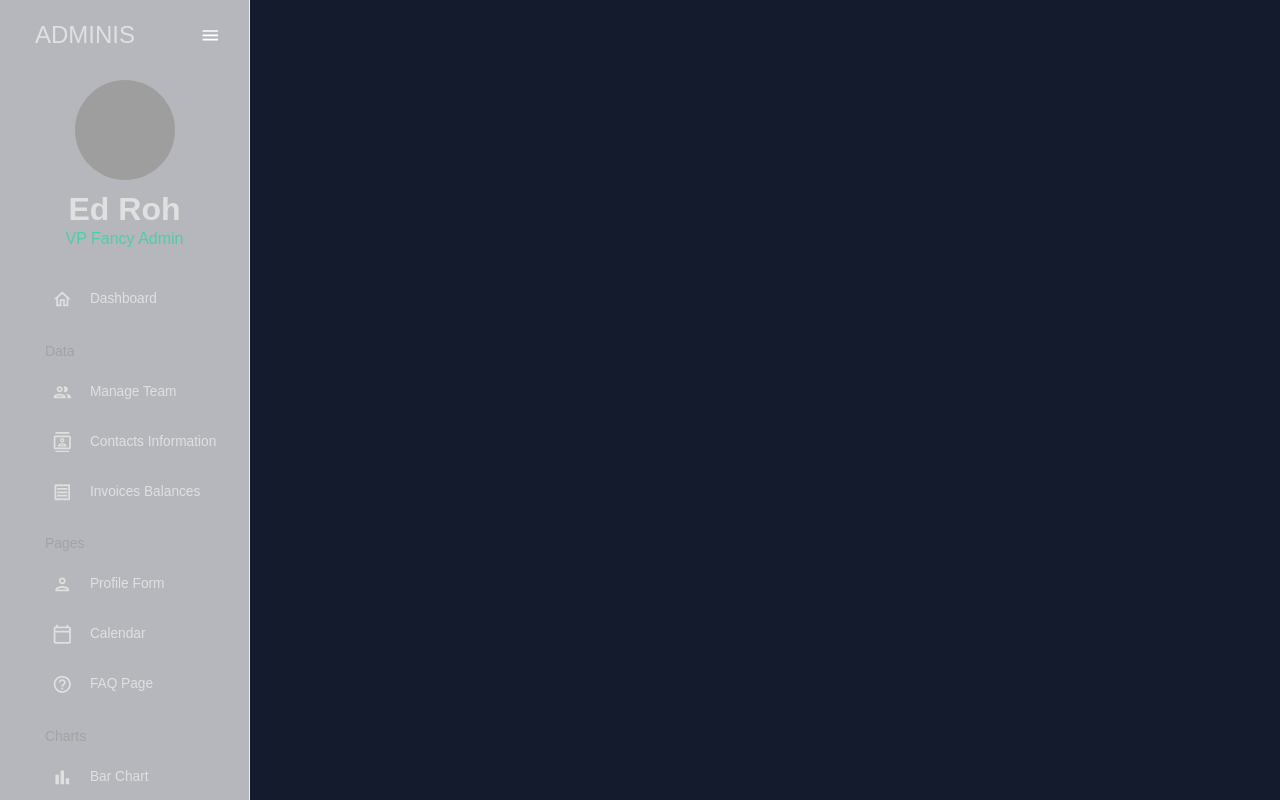
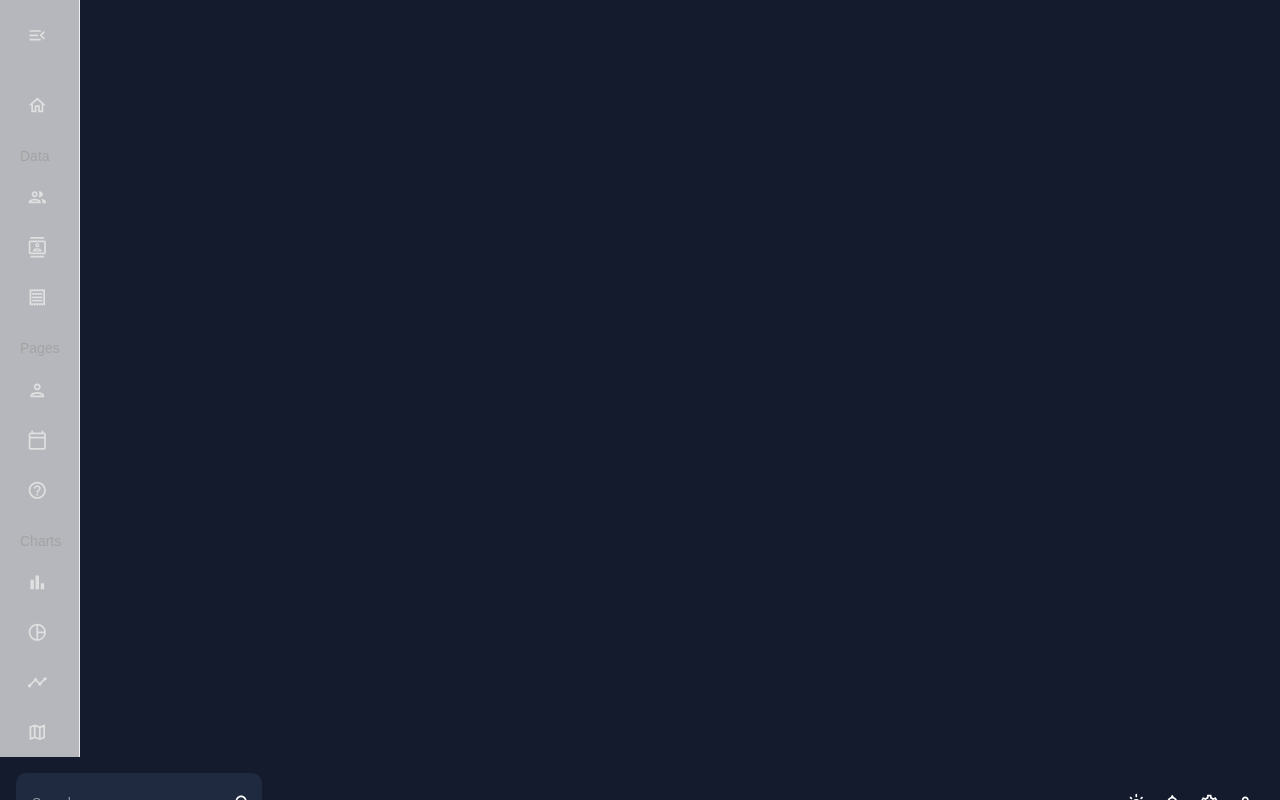
Before and after one commit to micposso/mui-dataviz-dashboard, a React (Vite) app: page / in a window 1280 px wide. Shown: the top 800 px of the page. Built offline with nearby package versions, Linux system fonts and the light colour scheme; grey boxes are pictures that could not be loaded.

Commit message:
set up collapsed state icon and user image

```diff
--- a/src/scenes/global/Sidebar.tsx
+++ b/src/scenes/global/Sidebar.tsx
@@ -14,8 +14,11 @@ import BarChartOutlinedIcon from "@mui/icons-material/BarChartOutlined";
 import PieChartOutlineOutlinedIcon from "@mui/icons-material/PieChartOutlineOutlined";
 import TimelineOutlinedIcon from "@mui/icons-material/TimelineOutlined";
 import MenuOutlinedIcon from "@mui/icons-material/MenuOutlined";
+import MenuOpenOutlinedIcon from "@mui/icons-material/MenuOpenOutlined";
 import MapOutlinedIcon from "@mui/icons-material/MapOutlined";
 
+
+// custom coponent to help with icon visual and link state
 const Item = ({ title, to, icon, selected, setSelected }) => {
   const theme = useTheme();
   const colors = tokens(theme.palette.mode);
@@ -37,7 +40,7 @@ const Item = ({ title, to, icon, selected, setSelected }) => {
 const Sidebar = () => {
   const theme = useTheme();
   const colors = tokens(theme.palette.mode);
-  const [isCollapsed, setIsCollapsed] = useState(false);
+  const [isCollapsed, setIsCollapsed] = useState(true);
   const [selected, setSelected] = useState("Dashboard");
 
   return (
@@ -65,7 +68,7 @@ const Sidebar = () => {
           {/* LOGO AND MENU ICON */}
           <MenuItem
             onClick={() => setIsCollapsed(!isCollapsed)}
-            icon={isCollapsed ? <MenuOutlinedIcon /> : undefined}
+            icon={isCollapsed ? <MenuOpenOutlinedIcon /> : <MenuOutlinedIcon />}
             style={{
               margin: "10px 0 20px 0",
               color: colors.grey[100],
@@ -79,10 +82,9 @@ const Sidebar = () => {
                 ml="15px"
               >
                 <Typography variant="h3" color={colors.grey[100]}>
-                  ADMINIS
+                  ADMIN
                 </Typography>
                 <IconButton onClick={() => setIsCollapsed(!isCollapsed)}>
-                  <MenuOutlinedIcon />
                 </IconButton>
               </Box>
             )}
@@ -95,7 +97,7 @@ const Sidebar = () => {
                   alt="profile-user"
                   width="100px"
                   height="100px"
-                  src={`../../assets/user.png`}
+                  src={`/images/user.png`}
                   style={{ cursor: "pointer", borderRadius: "50%" }}
                 />
               </Box>
```
Also changed, not shown: public/images/user.png (added).
